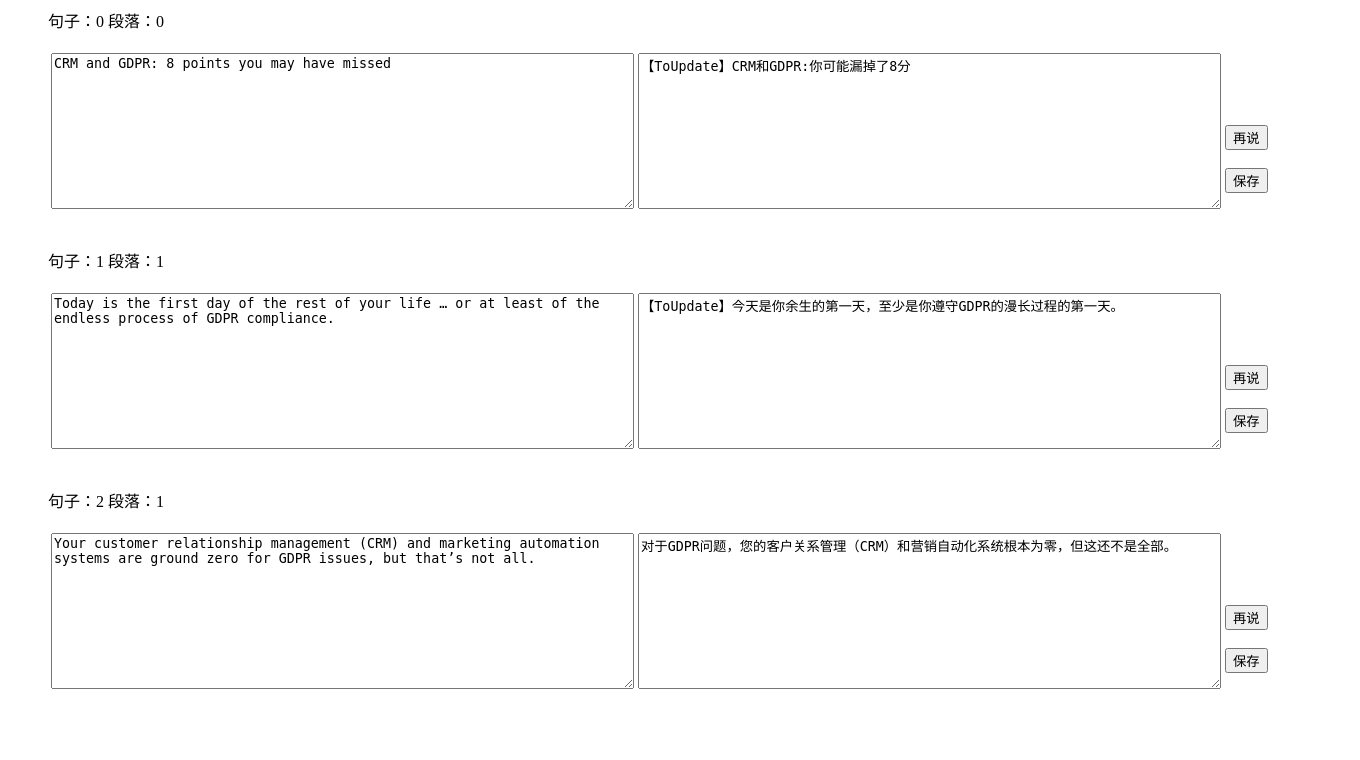
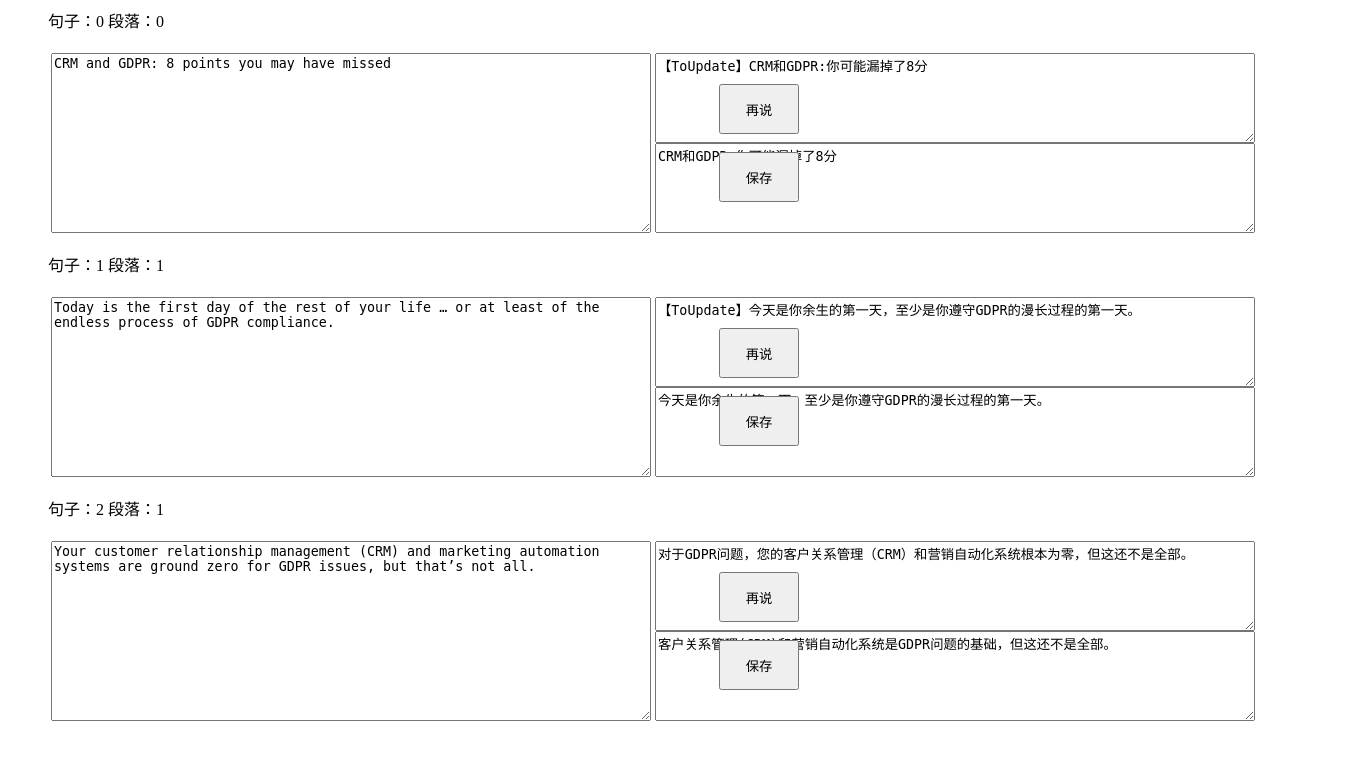
Before and after one commit to piaoyaosuifengji/mysiteForTranslte, a Django app: page /articleTranlate/ in a window 1360 px wide. Shown: the top 760 px of the page. Run offline with Django 3.2, Linux system fonts and the light colour scheme; data comes from the database, SQL or seed files in the repository; both versions use the stored data as it was after the commit; parts of the project's set-up code (start-up, migrations or seed data) failed here and were passed over.

Commit message:
20180608： 加入有道翻译

```diff
--- a/articleTranlate/models.py
+++ b/articleTranlate/models.py
@@ -1,3 +1,5 @@
+#! python3
+# -- coding: utf-8
 from django.db import models
 import datetime
 # from django.db import models
@@ -12,6 +14,7 @@ class translte_str(models.Model):
 
     english_text = models.CharField(max_length=5500)
     tranlate_text = models.CharField(max_length=5500)
+    tranlate_text_wy = models.CharField(max_length=5500, default='nulll')
 
     # id =  models.IntegerField(default=0)
     paragraph_id = models.IntegerField(default=0)
--- a/articleTranlate/templates/articleTranlate/index.html
+++ b/articleTranlate/templates/articleTranlate/index.html
@@ -1,14 +1,100 @@
 <!-- data:{'user':user,'pwd':pwd,'csrfmiddlewaretoken':'{{ csrf_token }}'}, {% load static %} -->
-
 
 <head>
     <title>translate</title>
     <script src="{% static '/js/jquery-3.3.1.js' %}"></script>
+    <style>
+        button.bt_do_later {
+            position: relative;
+
+            height: 50px;
+            width: 80px;
+            /* top: 1px; */
+            /* right:1px; */
+            left: -550px;
+        }
+
+        button.bt_save_one_str {
+            position: relative;
+
+            height: 50px;
+            width: 80px;
+            /* top: 1px; */
+            /* right:1px; */
+            left: -550px;
+        }
+
+        textarea.english_text {
+            position: relative;
+
+            height: 180px;
+            width: 600px;
+            /* top: 1px; */
+            /* right:1px; */
+            /* left: 1px; */
+        }
+
+        textarea.english_text_wy {
+
+            /* color: rgb(107, 104, 104); */
+            position: relative;
+
+            height: 90px;
+            width: 600px;
+            /* top:1px; */
+            /* right:601px;    */
+            /* left: 1px; */
+        }
+
+        textarea.tranlate_text {
+            position: relative;
+
+            height: 90px;
+            width: 600px;
+            /* right:601px;     */
+            /* top: 1px; */
+        }
+    </style>
+
 </head>
 
 
 
 <script>
+    var flagForInputPlace = 0;
+
+    document.onkeydown = function (e) {
+        s1 = 'tranlate_text'
+        s2 = 'english_text_wy'
+        var keyCode = e.keyCode || e.which || e.charCode;
+        var ctrlKey = e.ctrlKey || e.metaKey;
+        var altKey = e.altKey || e.metaKey;
+
+        if (ctrlKey && keyCode == 83) {
+            elem = e.target ? e.target : (e.srcElement ? e.srcElement : null);
+            // if (elem &&  (elem.name ==  s1 || elem.name == s2)) {
+            if (elem &&  (elem.name ==  s1  || elem.name == s2)) {
+                // alert(elem.name);
+                // alert(elem.value);
+                // alert(elem.class)
+                post_save_one_str_(elem);
+                flagForInputPlace = 1;
+                // e.preventDefault();
+                return false;
+            }
+        }
+        if (altKey && keyCode == 83  ) {
+            elem = e.target ? e.target : (e.srcElement ? e.srcElement : null);
+            if (elem &&  (elem.name ==  s1 || elem.name == s2 )) {
+                post_flag_do_later_(elem);
+                // e.preventDefault();
+                flagForInputPlace = 2;
+                return false;
+            }
+        }
+        return true;
+    }
+
 
     function getCookie(name) {
         var cookieValue = null;
@@ -177,6 +263,7 @@
 
     // 将post一个句子的翻译进行保存
     function post_save_one_str_(e) {
+        // var ename = e.name;
         var id = e.getAttribute("form");
         var f = document.getElementById(id);
         var i;
@@ -184,7 +271,10 @@
         var csrf_token_ = getCookie('csrftoken');
         var english_text;
         var tranlate_text;
-
+        var bt_save_one_str;
+        var bt_do_later;
+        // var flag;
+        // flag =0;
         if (f == null) {
             alert("post_save_one_str_ ：form is null" + (id));
 
@@ -196,8 +286,22 @@
                     // alert(ee.name + ee.value);
                     english_text = ee.value;
                 }
-                if (ee.name == "tranlate_text") {
+                if (e.name == ee.name  &&  ee.name == "tranlate_text") {
                     tranlate_text = ee.value;
+                }
+                if (e.name == ee.name  && ee.name == "english_text_wy") {
+                    tranlate_text = ee.value;
+                }
+
+                if (ee.name == "bt_save_one_str") {
+                    console.log(ee.name);
+                    bt_save_one_str = ee;
+                    // flag =1;
+                }
+                if (ee.name == "bt_do_later") {
+                    console.log(ee.name);
+                    bt_do_later = ee;
+                    // flag =2;
                 }
             }
 
@@ -213,10 +317,13 @@
                     // console.log(data);
                     if (data == 'ok') {
 
-                        console.log(e.textContent);
+                        // console.log(e.textContent);
                         // e.value="已保存";
                         // document.getElementById(id).nodeValue="已保存";
-                        e.textContent = "已保存";
+                        // if ( flag == 1) {
+                        bt_save_one_str.textContent = "已保存";
+                        // }
+
                     }
 
                 });
@@ -260,7 +367,7 @@
     }
 
     function post_flag_do_later_(e) {
-
+        // var ename=e.name;
         var id = e.getAttribute("form");
         var f = document.getElementById(id);
         var i;
@@ -268,6 +375,10 @@
         var csrf_token_ = getCookie('csrftoken');
         var english_text;
         var tranlate_text;
+        var bt_save_one_str;
+        var bt_do_later;
+        // var flag;
+        // flag =0;
 
         if (f == null) {
             alert("post_save_one_str_ ：form is null" + (id));
@@ -280,9 +391,25 @@
                     // alert(ee.name + ee.value);
                     english_text = ee.value;
                 }
-                if (ee.name == "tranlate_text") {
+                if (e.name == ee.name  && ee.name == "tranlate_text") {
                     tranlate_text = "【ToUpdate】" + ee.value;
                 }
+
+                if (e.name == ee.name  &&  ee.name == "english_text_wy") {
+                    tranlate_text = "【ToUpdate】" + ee.value;
+                }
+
+                if (ee.name == "bt_save_one_str") {
+                    console.log(ee.name);
+                    bt_save_one_str = ee;
+                    // flag =1;
+                }
+                if (ee.name == "bt_do_later") {
+                    console.log(ee.name);
+                    bt_do_later = ee;
+                    // flag =2;
+                }
+
             }
 
             $.post("{% url 'articleTranlate:post_save_one_str' %}",
@@ -300,7 +427,10 @@
                         console.log(e.textContent);
                         // e.value="已保存";
                         // document.getElementById(id).nodeValue="已保存";
-                        e.textContent = "已标记";
+                        // if ( flag == 2) {
+                        bt_do_later.textContent = "已标记";
+                        // }
+
                     }
 
                 });
@@ -330,28 +460,23 @@
                 <p>句子：{{forloop.counter0}} 段落：{{ translte_str.paragraph_id }}</p>
             </tr>
             <tr>
+
+                <form action="{% url 'articleTranlate:updataArticle' %}" method="post" id={{forloop.counter0}}>
+                    <td>
+                        <textarea class="english_text" name="english_text" rows="10" cols="70">{{ translte_str.english_text}}</textarea>{% csrf_token %}
+                    </td>
+                    <td>
+                        <textarea class="tranlate_text" name="tranlate_text" form={{forloop.counter0}} rows="10" cols="70">{{ translte_str.tranlate_text }}</textarea> {% csrf_token %}
+                        <textarea class="english_text_wy" name="english_text_wy" form={{forloop.counter0}} rows="10" cols="70">{{ translte_str.tranlate_text_wy}}</textarea>{% csrf_token %}
+                    </td>
+                </form>
                 <td>
-                    <form action="{% url 'articleTranlate:updataArticle' %}" method="post" id={{forloop.counter0}}>
-
-                        <textarea name="english_text" rows="10" cols="70">{{ translte_str.english_text }}</textarea>{% csrf_token %}
-                        <textarea name="tranlate_text" rows="10" cols="70">{{ translte_str.tranlate_text }}</textarea> {% csrf_token %}
-
-                    </form>
-                </td>
-
-                <td>
-
                     <!-- <time style="visibility: hidden;" name = "timeShow" form={{forloop.counter0}}>9:00</time>  -->
-
+                    <button class="bt_do_later"  name="bt_do_later"  type="button" form={{forloop.counter0}} onclick="post_flag_do_later_(this)">再说</button>{% csrf_token %}
                     <br>
                     <br>
-                    <button type="button" form={{forloop.counter0}} onclick="post_flag_do_later_(this)">再说</button>{% csrf_token %}
-                    <br>
-                    <br>
-                    <button type="button" form={{forloop.counter0}} onclick="post_save_one_str_(this)">保存</button>{% csrf_token %}
-
+                    <button class="bt_save_one_str" name="bt_save_one_str" type="button" form={{forloop.counter0}} onclick="post_save_one_str_(this)">保存</button>{% csrf_token %}
                 </td>
-
             </tr>
         </table>
         {% endfor %}
--- a/articleTranlate/views.py
+++ b/articleTranlate/views.py
@@ -12,6 +12,7 @@ from django.http import JsonResponse
 # Create your views here.
 from django.views import generic
 from pyForTranslate.googleAPIForTranslate import printTranslate, googleAPIForTranslate, splitArticle
+from pyForTranslate.youdaofanyi import youdaofanyi,youdaofanyi_api
 from .myfileManage import toSaveTranlateArticle, checkFoldToSaveTranlate
 # from HandleJs import Py4Js
 from pyForTranslate.HandleJs import Py4Js
@@ -215,6 +216,10 @@ def getArticleAddress(request):
                                 strListByTrans[m])
                             translte_str_obj.tranlate_text = str(
                                 strListByTrans[m+1])
+                            # zhei这里只是有一个句子
+                            tmp_translte_str = youdaofanyi_api(translte_str_obj.english_text)
+                            translte_str_obj.tranlate_text_wy = tmp_translte_str
+
                             translte_str_obj.paragraph_id = i
 
                             translte_str_obj.save()
--- a/pyForTranslate/googleAPIForTranslate.py
+++ b/pyForTranslate/googleAPIForTranslate.py
@@ -8,6 +8,7 @@ import time
 import logging
 import urllib.request
 from pyForTranslate.HandleJs import Py4Js
+# from HandleJs import Py4Js
 #获取系统时间，如果超过固定时间就退出
 
 # timeStr=time.strftime('%Y-%m',time.localtime(time.time()))
```
Also changed, not shown: README.md, db.sqlite3, 2 other files.
